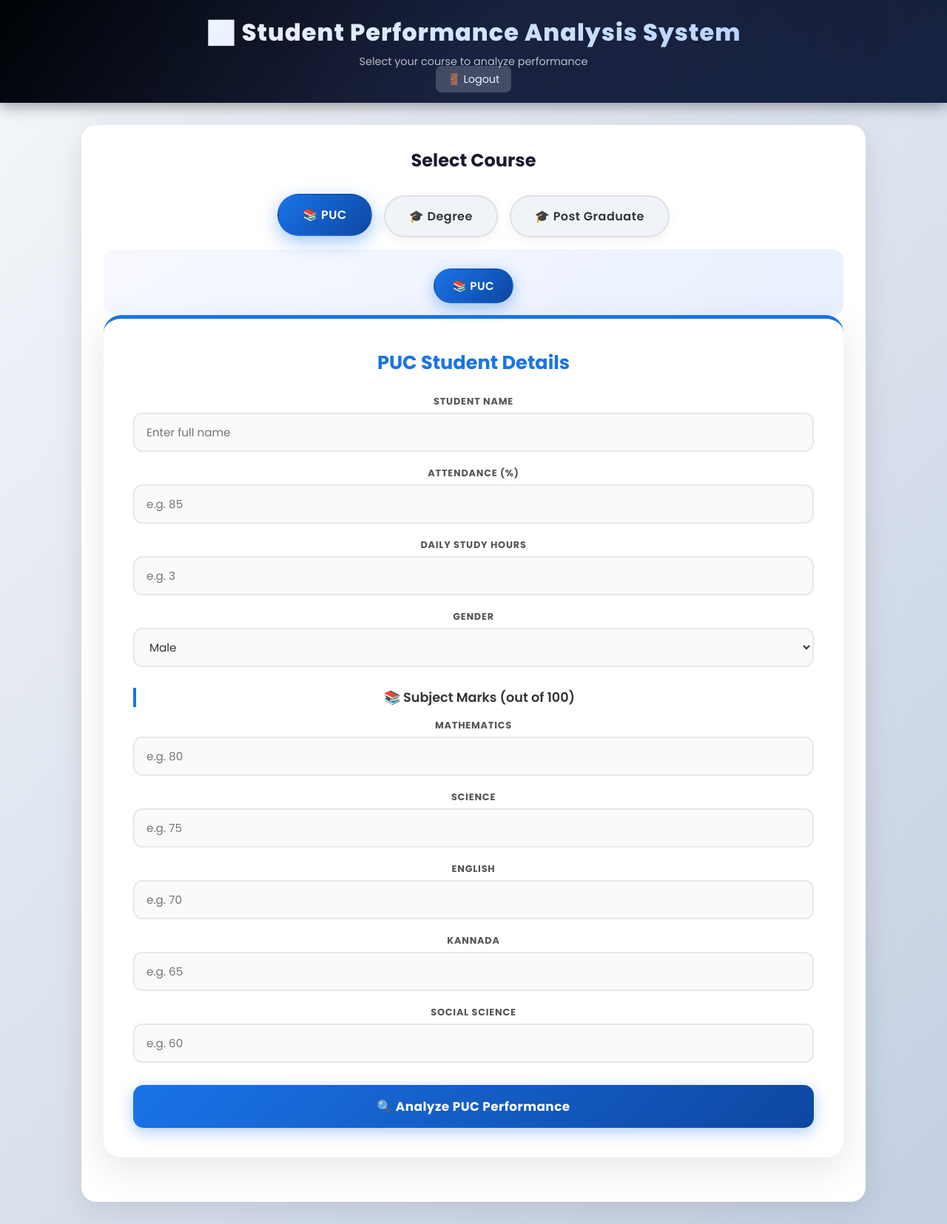
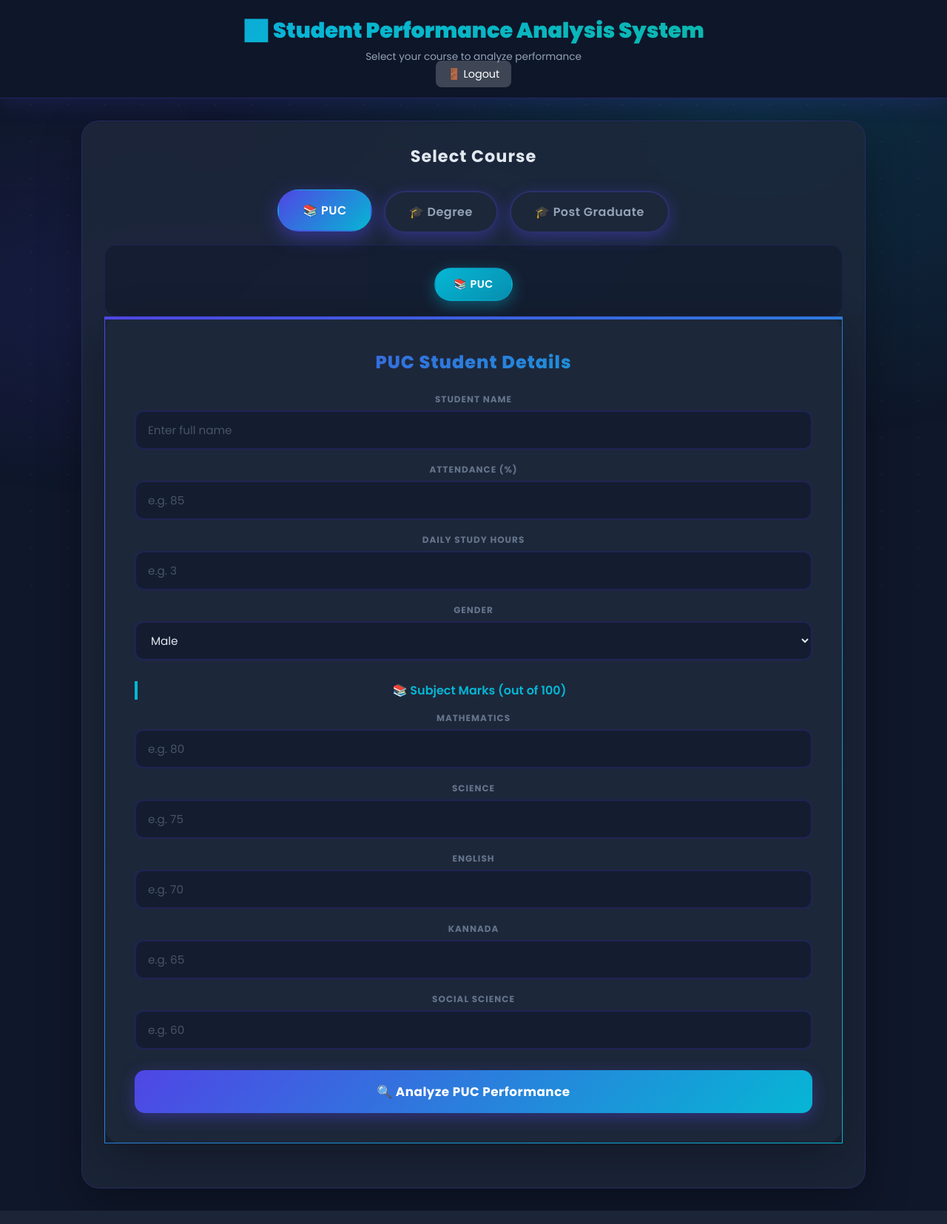
Before and after one commit to sarmasvali391-rgb/student-performance, a Flask app: page / in a window 1280 px wide. Shown: the whole page at 74% size. Run offline with Flask 3, Linux system fonts and the light colour scheme; the visitor is signed in with stand-in values (Sample User, id 1).

Commit message:
dark theme with animations

```diff
--- a/static/style.css
+++ b/static/style.css
@@ -1,4 +1,16 @@
-@import url('https://fonts.googleapis.com/css2?family=Poppins:wght@300;400;500;600;700;800&display=swap');
+@import url('https://fonts.googleapis.com/css2?family=Poppins:wght@300;400;500;600;700;800;900&display=swap');
+
+:root {
+  --primary: #4f46e5;
+  --primary-dark: #3730a3;
+  --secondary: #06b6d4;
+  --success: #10b981;
+  --danger: #ef4444;
+  --warning: #f59e0b;
+  --dark: #0f172a;
+  --light: #f8fafc;
+  --gradient: linear-gradient(135deg, #4f46e5, #06b6d4);
+}
 
 * {
   margin: 0;
@@ -6,54 +18,95 @@
   box-sizing: border-box;
 }
 
+html {
+  scroll-behavior: smooth;
+}
+
 body {
   font-family: 'Poppins', sans-serif;
-  background: linear-gradient(135deg, #f5f7fa 0%, #c3cfe2 100%);
+  background: #0f172a;
   min-height: 100vh;
+  color: #e2e8f0;
+  overflow-x: hidden;
+}
+
+/* ── ANIMATED BACKGROUND ── */
+body::before {
+  content: '';
+  position: fixed;
+  top: 0;
+  left: 0;
+  width: 100%;
+  height: 100%;
+  background:
+    radial-gradient(ellipse at 20% 50%, rgba(79,70,229,0.15) 0%, transparent 50%),
+    radial-gradient(ellipse at 80% 20%, rgba(6,182,212,0.15) 0%, transparent 50%),
+    radial-gradient(ellipse at 50% 80%, rgba(16,185,129,0.1) 0%, transparent 50%);
+  pointer-events: none;
+  z-index: 0;
+  animation: bgShift 8s ease-in-out infinite alternate;
+}
+
+@keyframes bgShift {
+  0% { opacity: 0.5; }
+  100% { opacity: 1; }
+}
+
+/* ── PARTICLES ── */
+body::after {
+  content: '';
+  position: fixed;
+  top: 0;
+  left: 0;
+  width: 100%;
+  height: 100%;
+  background-image:
+    radial-gradient(circle, rgba(255,255,255,0.05) 1px, transparent 1px);
+  background-size: 50px 50px;
+  pointer-events: none;
+  z-index: 0;
+  animation: particleMove 20s linear infinite;
+}
+
+@keyframes particleMove {
+  0% { background-position: 0 0; }
+  100% { background-position: 50px 50px; }
 }
 
 /* ── HEADER ── */
 header {
-  background: linear-gradient(135deg, #000000, #1a1a2e, #16213e);
+  background: rgba(15,23,42,0.95);
+  backdrop-filter: blur(20px);
   color: white;
   padding: 20px 40px;
   text-align: center;
-  box-shadow: 0 4px 20px rgba(0,0,0,0.4);
-  position: relative;
-  overflow: hidden;
-}
-
-header::before {
-  content: '';
-  position: absolute;
-  top: -50%;
-  left: -50%;
-  width: 200%;
-  height: 200%;
-  background: radial-gradient(circle, rgba(26,115,232,0.1) 0%, transparent 60%);
-  animation: pulse 4s ease-in-out infinite;
-}
-
-@keyframes pulse {
-  0%, 100% { transform: scale(1); }
-  50% { transform: scale(1.1); }
+  position: sticky;
+  top: 0;
+  z-index: 100;
+  border-bottom: 1px solid rgba(79,70,229,0.3);
+  box-shadow: 0 4px 30px rgba(79,70,229,0.2);
 }
 
 header h1 {
-  font-size: 2rem;
-  font-weight: 800;
-  letter-spacing: 1px;
-  position: relative;
-  background: linear-gradient(135deg, #ffffff, #a8c8ff);
+  font-size: 1.8rem;
+  font-weight: 900;
+  background: linear-gradient(135deg, #4f46e5, #06b6d4, #10b981);
+  background-size: 200% auto;
   -webkit-background-clip: text;
   -webkit-text-fill-color: transparent;
+  animation: gradientShift 3s ease infinite;
+}
+
+@keyframes gradientShift {
+  0% { background-position: 0% 50%; }
+  50% { background-position: 100% 50%; }
+  100% { background-position: 0% 50%; }
 }
 
 header p {
-  font-size: 0.9rem;
-  opacity: 0.7;
-  position: relative;
-  margin-top: 5px;
+  font-size: 0.85rem;
+  color: #94a3b8;
+  margin-top: 4px;
 }
 
 .logout-btn {
@@ -83,29 +136,34 @@
   max-width: 1100px;
   margin: 30px auto;
   padding: 0 20px;
+  position: relative;
+  z-index: 1;
 }
 
 /* ── COURSE SELECT ── */
 .course-select {
-  background: white;
-  border-radius: 20px;
+  background: rgba(30,41,59,0.8);
+  backdrop-filter: blur(20px);
+  border-radius: 24px;
   padding: 30px;
-  box-shadow: 0 10px 40px rgba(0,0,0,0.1);
+  box-shadow: 0 20px 60px rgba(0,0,0,0.3);
   margin-bottom: 30px;
   text-align: center;
-  animation: slideDown 0.5s ease;
+  border: 1px solid rgba(79,70,229,0.2);
+  animation: slideDown 0.6s cubic-bezier(0.34, 1.56, 0.64, 1);
 }
 
 @keyframes slideDown {
-  from { opacity: 0; transform: translateY(-20px); }
-  to { opacity: 1; transform: translateY(0); }
+  from { opacity: 0; transform: translateY(-30px) scale(0.95); }
+  to { opacity: 1; transform: translateY(0) scale(1); }
 }
 
 .course-select h2 {
-  font-size: 1.5rem;
+  font-size: 1.4rem;
   font-weight: 700;
-  color: #1a1a2e;
+  color: #e2e8f0;
   margin-bottom: 20px;
+  letter-spacing: 1px;
 }
 
 /* ── COURSE BUTTONS ── */
@@ -119,56 +177,58 @@
 
 .course-btn {
   padding: 14px 32px;
-  background: #f0f4f8;
-  color: #333;
-  border: 2.5px solid #e0e0e0;
+  background: rgba(30,41,59,0.8);
+  color: #94a3b8;
+  border: 2px solid rgba(79,70,229,0.3);
   border-radius: 50px;
   font-size: 1rem;
   font-weight: 600;
   cursor: pointer;
-  transition: all 0.3s cubic-bezier(0.175, 0.885, 0.32, 1.275);
+  transition: all 0.2s cubic-bezier(0.34, 1.56, 0.64, 1);
   width: auto;
-  box-shadow: 0 4px 15px rgba(0,0,0,0.05);
   font-family: 'Poppins', sans-serif;
   position: relative;
   overflow: hidden;
+  letter-spacing: 0.5px;
 }
 
-.course-btn::after {
+.course-btn::before {
   content: '';
   position: absolute;
-  top: 50%;
-  left: 50%;
-  width: 0;
-  height: 0;
-  background: rgba(255,255,255,0.3);
-  border-radius: 50%;
-  transform: translate(-50%, -50%);
-  transition: width 0.6s, height 0.6s;
-}
-
-.course-btn:active::after {
-  width: 300px;
-  height: 300px;
+  inset: 0;
+  background: var(--gradient);
+  opacity: 0;
+  transition: opacity 0.3s;
+  border-radius: 50px;
 }
 
 .course-btn:hover {
-  transform: translateY(-3px) scale(1.05);
-  box-shadow: 0 8px 25px rgba(26,115,232,0.3);
-  border-color: #1a73e8;
-  color: #1a73e8;
+  color: white;
+  border-color: transparent;
+  transform: translateY(-4px) scale(1.05);
+  box-shadow: 0 10px 30px rgba(79,70,229,0.4);
+}
+
+.course-btn:hover::before {
+  opacity: 1;
 }
 
 .course-btn:active {
-  transform: translateY(1px) scale(0.97);
-  box-shadow: 0 2px 10px rgba(0,0,0,0.1);
+  transform: translateY(2px) scale(0.95) !important;
+  box-shadow: 0 2px 10px rgba(79,70,229,0.2) !important;
+  transition: all 0.1s !important;
+}
+
+.course-btn span {
+  position: relative;
+  z-index: 1;
 }
 
 .course-btn.active {
-  background: linear-gradient(135deg, #1a73e8, #0d47a1);
+  background: var(--gradient);
   color: white;
   border-color: transparent;
-  box-shadow: 0 8px 25px rgba(26,115,232,0.4);
+  box-shadow: 0 8px 25px rgba(79,70,229,0.5);
   transform: translateY(-2px);
 }
 
@@ -180,10 +240,11 @@
   justify-content: center;
   flex-wrap: wrap;
   margin-top: 16px;
-  padding: 16px;
-  background: linear-gradient(135deg, #f8f9ff, #e8f0fe);
-  border-radius: 15px;
-  animation: fadeIn 0.3s ease;
+  padding: 20px;
+  background: rgba(15,23,42,0.5);
+  border-radius: 16px;
+  border: 1px solid rgba(79,70,229,0.15);
+  animation: fadeIn 0.4s ease;
 }
 
 @keyframes fadeIn {
@@ -193,38 +254,38 @@
 
 .sub-btn {
   padding: 10px 24px;
-  background: white;
-  color: #333;
-  border: 2px solid #e0e0e0;
+  background: rgba(30,41,59,0.8);
+  color: #94a3b8;
+  border: 2px solid rgba(6,182,212,0.3);
   border-radius: 25px;
-  font-size: 0.95rem;
+  font-size: 0.9rem;
   font-weight: 600;
   cursor: pointer;
-  transition: all 0.3s cubic-bezier(0.175, 0.885, 0.32, 1.275);
+  transition: all 0.2s cubic-bezier(0.34, 1.56, 0.64, 1);
   width: auto;
-  box-shadow: 0 2px 10px rgba(0,0,0,0.05);
   font-family: 'Poppins', sans-serif;
   position: relative;
   overflow: hidden;
 }
 
 .sub-btn:hover {
-  background: linear-gradient(135deg, #1a73e8, #0d47a1);
+  background: linear-gradient(135deg, #06b6d4, #0891b2);
   color: white;
   border-color: transparent;
-  transform: translateY(-2px) scale(1.05);
-  box-shadow: 0 6px 20px rgba(26,115,232,0.3);
+  transform: translateY(-3px) scale(1.05);
+  box-shadow: 0 8px 20px rgba(6,182,212,0.4);
 }
 
 .sub-btn:active {
-  transform: translateY(1px) scale(0.97);
+  transform: translateY(2px) scale(0.95) !important;
+  transition: all 0.1s !important;
 }
 
 .sub-btn.active {
-  background: linear-gradient(135deg, #1a73e8, #0d47a1);
+  background: linear-gradient(135deg, #06b6d4, #0891b2);
   color: white;
   border-color: transparent;
-  box-shadow: 0 6px 20px rgba(26,115,232,0.4);
+  box-shadow: 0 6px 20px rgba(6,182,212,0.4);
 }
 
 /* ── MODE BUTTONS ── */
@@ -237,113 +298,128 @@
 
 .mode-btn {
   padding: 12px 28px;
-  background: #f0f4f8;
-  color: #333;
-  border: 2px solid #e0e0e0;
+  background: rgba(30,41,59,0.8);
+  color: #94a3b8;
+  border: 2px solid rgba(16,185,129,0.3);
   border-radius: 25px;
-  font-size: 0.95rem;
+  font-size: 0.9rem;
   font-weight: 600;
   cursor: pointer;
-  transition: all 0.3s cubic-bezier(0.175, 0.885, 0.32, 1.275);
+  transition: all 0.2s cubic-bezier(0.34, 1.56, 0.64, 1);
   width: auto;
-  box-shadow: none;
   font-family: 'Poppins', sans-serif;
 }
 
 .mode-btn:hover {
-  background: linear-gradient(135deg, #34a853, #1b5e20);
+  background: linear-gradient(135deg, #10b981, #059669);
   color: white;
   border-color: transparent;
-  transform: translateY(-2px);
-  box-shadow: 0 6px 20px rgba(52,168,83,0.3);
+  transform: translateY(-2px) scale(1.05);
+  box-shadow: 0 6px 20px rgba(16,185,129,0.4);
 }
 
 .mode-btn:active {
-  transform: translateY(1px) scale(0.97);
+  transform: translateY(2px) scale(0.95) !important;
+  transition: all 0.1s !important;
 }
 
 .mode-btn.active {
-  background: linear-gradient(135deg, #34a853, #1b5e20);
+  background: linear-gradient(135deg, #10b981, #059669);
   color: white;
   border-color: transparent;
-  box-shadow: 0 6px 20px rgba(52,168,83,0.4);
+  box-shadow: 0 6px 20px rgba(16,185,129,0.4);
 }
 
 /* ── FORM BOX ── */
 .form-box {
-  background: white;
+  background: rgba(30,41,59,0.85);
+  backdrop-filter: blur(20px);
   border-radius: 24px;
   padding: 40px;
-  box-shadow: 0 15px 50px rgba(0,0,0,0.1);
+  box-shadow: 0 20px 60px rgba(0,0,0,0.3);
   margin-bottom: 30px;
-  border-top: 5px solid #1a73e8;
-  animation: slideUp 0.5s ease;
+  border: 1px solid rgba(79,70,229,0.2);
+  border-top: 4px solid;
+  border-image: linear-gradient(135deg, #4f46e5, #06b6d4) 1;
+  border-radius: 24px;
+  animation: slideUp 0.6s cubic-bezier(0.34, 1.56, 0.64, 1);
 }
 
 @keyframes slideUp {
-  from { opacity: 0; transform: translateY(30px); }
-  to { opacity: 1; transform: translateY(0); }
+  from { opacity: 0; transform: translateY(40px) scale(0.95); }
+  to { opacity: 1; transform: translateY(0) scale(1); }
 }
 
 .form-box h2 {
-  font-size: 1.6rem;
-  font-weight: 700;
+  font-size: 1.5rem;
+  font-weight: 800;
   margin-bottom: 24px;
-  color: #1a73e8;
+  background: var(--gradient);
+  -webkit-background-clip: text;
+  -webkit-text-fill-color: transparent;
   text-align: center;
 }
 
 .form-box h3 {
-  font-size: 1.1rem;
+  font-size: 1rem;
   margin: 28px 0 16px;
-  color: #333;
-  border-left: 4px solid #1a73e8;
+  color: #06b6d4;
+  border-left: 4px solid #06b6d4;
   padding-left: 12px;
   font-weight: 600;
 }
 
 /* ── FORM GROUPS ── */
 .form-group {
-  margin-bottom: 20px;
+  margin-bottom: 18px;
 }
 
 .form-group label {
   display: block;
-  font-size: 0.8rem;
+  font-size: 0.75rem;
   font-weight: 700;
-  color: #555;
+  color: #64748b;
   margin-bottom: 6px;
   text-transform: uppercase;
-  letter-spacing: 0.8px;
+  letter-spacing: 1px;
 }
 
 .form-group input,
 .form-group select {
   width: 100%;
   padding: 13px 16px;
-  border: 2px solid #e8e8e8;
+  border: 2px solid rgba(79,70,229,0.2);
   border-radius: 12px;
   font-size: 0.95rem;
   outline: none;
   transition: all 0.3s;
-  background: #fafafa;
+  background: rgba(15,23,42,0.6);
   font-family: 'Poppins', sans-serif;
-  color: #333;
+  color: #e2e8f0;
+}
+
+.form-group input::placeholder {
+  color: #475569;
 }
 
 .form-group input:focus,
 .form-group select:focus {
-  border-color: #1a73e8;
-  background: white;
-  box-shadow: 0 0 0 4px rgba(26,115,232,0.1);
+  border-color: #4f46e5;
+  background: rgba(79,70,229,0.1);
+  box-shadow: 0 0 0 4px rgba(79,70,229,0.15);
   transform: translateY(-1px);
 }
 
-/* ── ANALYZE BUTTON ── */
+.form-group select option {
+  background: #1e293b;
+  color: #e2e8f0;
+}
+
+/* ── MAIN BUTTON ── */
 button {
   width: 100%;
   padding: 16px;
-  background: linear-gradient(135deg, #1a73e8, #0d47a1);
+  background: var(--gradient);
   color: white;
   border: none;
   border-radius: 14px;
@@ -351,106 +427,118 @@
   font-weight: 700;
   cursor: pointer;
   margin-top: 10px;
-  transition: all 0.3s cubic-bezier(0.175, 0.885, 0.32, 1.275);
+  transition: all 0.2s cubic-bezier(0.34, 1.56, 0.64, 1);
   letter-spacing: 0.5px;
-  box-shadow: 0 6px 20px rgba(26,115,232,0.35);
+  box-shadow: 0 6px 20px rgba(79,70,229,0.4);
   font-family: 'Poppins', sans-serif;
   position: relative;
   overflow: hidden;
 }
 
-button::before {
+button::after {
   content: '';
   position: absolute;
-  top: 0;
-  left: -100%;
-  width: 100%;
-  height: 100%;
-  background: linear-gradient(90deg, transparent, rgba(255,255,255,0.2), transparent);
-  transition: left 0.5s;
+  top: 50%;
+  left: 50%;
+  width: 0;
+  height: 0;
+  background: rgba(255,255,255,0.25);
+  border-radius: 50%;
+  transform: translate(-50%, -50%);
+  transition: width 0.6s, height 0.6s, opacity 0.6s;
+  opacity: 0;
 }
 
-button:hover::before {
-  left: 100%;
+button:active::after {
+  width: 400px;
+  height: 400px;
+  opacity: 0;
 }
 
 button:hover {
-  transform: translateY(-3px);
-  box-shadow: 0 10px 30px rgba(26,115,232,0.5);
+  transform: translateY(-4px);
+  box-shadow: 0 12px 35px rgba(79,70,229,0.6);
 }
 
 button:active {
-  transform: translateY(2px) scale(0.98);
-  box-shadow: 0 3px 10px rgba(26,115,232,0.3);
+  transform: translateY(3px) scale(0.97) !important;
+  box-shadow: 0 3px 10px rgba(79,70,229,0.3) !important;
+  transition: all 0.1s !important;
 }
 
 /* ── RESULTS BOX ── */
 .results-box {
-  background: white;
+  background: rgba(30,41,59,0.85);
+  backdrop-filter: blur(20px);
   border-radius: 24px;
   padding: 40px;
-  box-shadow: 0 15px 50px rgba(0,0,0,0.1);
+  box-shadow: 0 20px 60px rgba(0,0,0,0.3);
   margin-bottom: 30px;
-  border-top: 5px solid #34a853;
-  animation: slideUp 0.6s ease;
+  border: 1px solid rgba(16,185,129,0.2);
+  border-top: 4px solid #10b981;
+  animation: slideUp 0.6s cubic-bezier(0.34, 1.56, 0.64, 1);
 }
 
 .results-box h2 {
-  font-size: 1.5rem;
-  font-weight: 700;
+  font-size: 1.4rem;
+  font-weight: 800;
   margin-bottom: 20px;
-  color: #1a73e8;
+  background: linear-gradient(135deg, #10b981, #06b6d4);
+  -webkit-background-clip: text;
+  -webkit-text-fill-color: transparent;
   text-align: center;
 }
 
 /* ── CARDS ── */
 .cards {
   display: grid;
-  grid-template-columns: repeat(auto-fill, minmax(160px, 1fr));
+  grid-template-columns: repeat(auto-fill, minmax(155px, 1fr));
   gap: 16px;
   margin-bottom: 30px;
 }
 
 .card {
-  background: linear-gradient(135deg, #f8f9ff, #e8f0fe);
+  background: rgba(15,23,42,0.7);
   border-radius: 18px;
-  padding: 22px 16px;
+  padding: 20px 14px;
   text-align: center;
-  border-bottom: 4px solid #1a73e8;
-  box-shadow: 0 4px 15px rgba(0,0,0,0.07);
-  transition: all 0.3s cubic-bezier(0.175, 0.885, 0.32, 1.275);
-  animation: popIn 0.5s ease backwards;
+  border: 1px solid rgba(79,70,229,0.2);
+  border-bottom: 3px solid #4f46e5;
+  box-shadow: 0 4px 20px rgba(0,0,0,0.2);
+  transition: all 0.3s cubic-bezier(0.34, 1.56, 0.64, 1);
+  animation: popIn 0.5s cubic-bezier(0.34, 1.56, 0.64, 1) backwards;
 }
 
 @keyframes popIn {
-  from { opacity: 0; transform: scale(0.8); }
-  to { opacity: 1; transform: scale(1); }
+  from { opacity: 0; transform: scale(0.7) translateY(20px); }
+  to { opacity: 1; transform: scale(1) translateY(0); }
 }
 
-.card:nth-child(1) { animation-delay: 0.1s; }
-.card:nth-child(2) { animation-delay: 0.2s; }
-.card:nth-child(3) { animation-delay: 0.3s; }
-.card:nth-child(4) { animation-delay: 0.4s; }
-.card:nth-child(5) { animation-delay: 0.5s; }
-.card:nth-child(6) { animation-delay: 0.6s; }
+.card:nth-child(1) { animation-delay: 0.05s; border-bottom-color: #4f46e5; }
+.card:nth-child(2) { animation-delay: 0.1s; border-bottom-color: #06b6d4; }
+.card:nth-child(3) { animation-delay: 0.15s; border-bottom-color: #10b981; }
+.card:nth-child(4) { animation-delay: 0.2s; border-bottom-color: #f59e0b; }
+.card:nth-child(5) { animation-delay: 0.25s; border-bottom-color: #ef4444; }
+.card:nth-child(6) { animation-delay: 0.3s; border-bottom-color: #8b5cf6; }
 
 .card:hover {
-  transform: translateY(-5px) scale(1.03);
-  box-shadow: 0 10px 30px rgba(26,115,232,0.2);
+  transform: translateY(-8px) scale(1.05);
+  box-shadow: 0 15px 40px rgba(79,70,229,0.3);
+  border-color: rgba(79,70,229,0.5);
 }
 
 .card p {
-  font-size: 0.72rem;
-  color: #666;
+  font-size: 0.68rem;
+  color: #64748b;
   margin-bottom: 10px;
   font-weight: 700;
   text-transform: uppercase;
-  letter-spacing: 0.8px;
+  letter-spacing: 1px;
 }
 
 .card h3 {
-  font-size: 1.2rem;
-  color: #1a73e8;
+  font-size: 1.15rem;
+  color: #e2e8f0;
   font-weight: 800;
 }
 
@@ -498,66 +588,71 @@
 }
 
 .chart-box {
-  background: linear-gradient(135deg, #f8f9ff, #ffffff);
+  background: rgba(15,23,42,0.7);
   border-radius: 18px;
   padding: 24px;
-  box-shadow: 0 4px 15px rgba(0,0,0,0.07);
-  border: 1.5px solid #e8f0fe;
+  box-shadow: 0 4px 20px rgba(0,0,0,0.2);
+  border: 1px solid rgba(79,70,229,0.15);
   transition: all 0.3s;
 }
 
 .chart-box:hover {
-  transform: translateY(-3px);
-  box-shadow: 0 8px 25px rgba(26,115,232,0.12);
+  transform: translateY(-4px);
+  box-shadow: 0 12px 30px rgba(79,70,229,0.2);
+  border-color: rgba(79,70,229,0.3);
 }
 
 .chart-box h3 {
-  font-size: 1rem;
+  font-size: 0.95rem;
   margin-bottom: 16px;
-  color: #333;
+  color: #94a3b8;
   text-align: center;
-  font-weight: 700;
+  font-weight: 600;
+  text-transform: uppercase;
+  letter-spacing: 1px;
 }
 
 /* ── PRINT BUTTON ── */
 #printBtn {
-  background: linear-gradient(135deg, #2e7d32, #1b5e20);
+  background: linear-gradient(135deg, #10b981, #059669);
   color: white;
   padding: 12px 24px;
   border: none;
   border-radius: 25px;
-  font-size: 0.95rem;
+  font-size: 0.9rem;
   cursor: pointer;
   margin-bottom: 24px;
   width: auto;
-  box-shadow: 0 4px 15px rgba(46,125,50,0.35);
-  transition: all 0.3s;
+  box-shadow: 0 4px 15px rgba(16,185,129,0.4);
+  transition: all 0.2s cubic-bezier(0.34, 1.56, 0.64, 1);
   font-family: 'Poppins', sans-serif;
   font-weight: 600;
 }
 
 #printBtn:hover {
-  transform: translateY(-2px);
-  box-shadow: 0 8px 25px rgba(46,125,50,0.5);
+  transform: translateY(-3px) scale(1.05);
+  box-shadow: 0 8px 25px rgba(16,185,129,0.5);
 }
 
 #printBtn:active {
-  transform: translateY(1px) scale(0.97);
+  transform: translateY(2px) scale(0.96) !important;
+  transition: all 0.1s !important;
 }
 
 /* ── SCROLLBAR ── */
-::-webkit-scrollbar {
-  width: 8px;
-}
-
-::-webkit-scrollbar-track {
-  background: #f1f1f1;
+::-webkit-scrollbar { width: 6px; }
+::-webkit-scrollbar-track { background: #0f172a; }
+::-webkit-scrollbar-thumb {
+  background: linear-gradient(135deg, #4f46e5, #06b6d4);
   border-radius: 10px;
 }
 
-::-webkit-scrollbar-thumb {
-  background: linear-gradient(135deg, #1a73e8, #0d47a1);
-  border-radius: 10px;
+/* ── GLOW EFFECT ON FOCUS ── */
+input:focus { animation: glowPulse 1.5s ease-in-out infinite alternate; }
+
+@keyframes glowPulse {
+  from { box-shadow: 0 0 5px rgba(79,70,229,0.3); }
+  to { box-shadow: 0 0 20px rgba(79,70,229,0.6); }
 }
 
 /* ── RESPONSIVE ── */
```
Also changed, not shown: other parts of static/style.css (+19 -16 lines).
